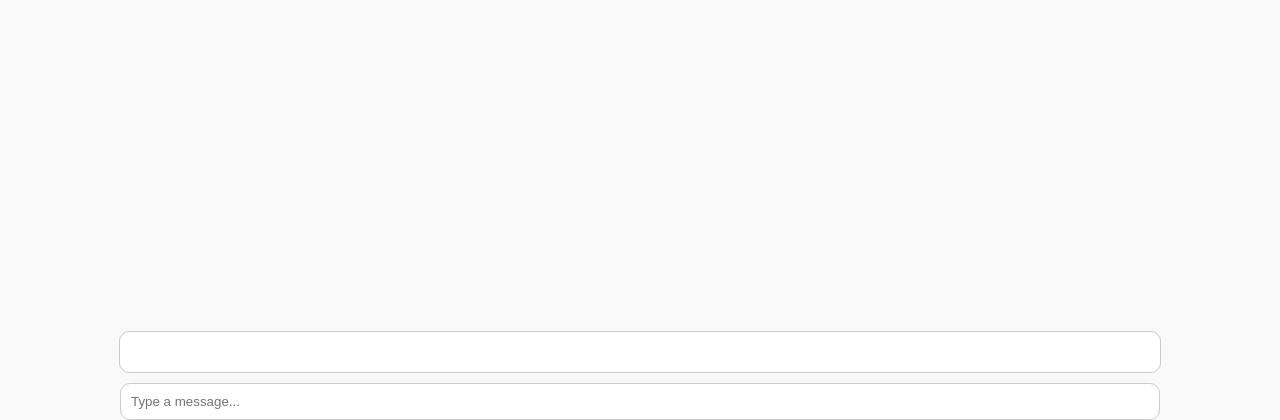
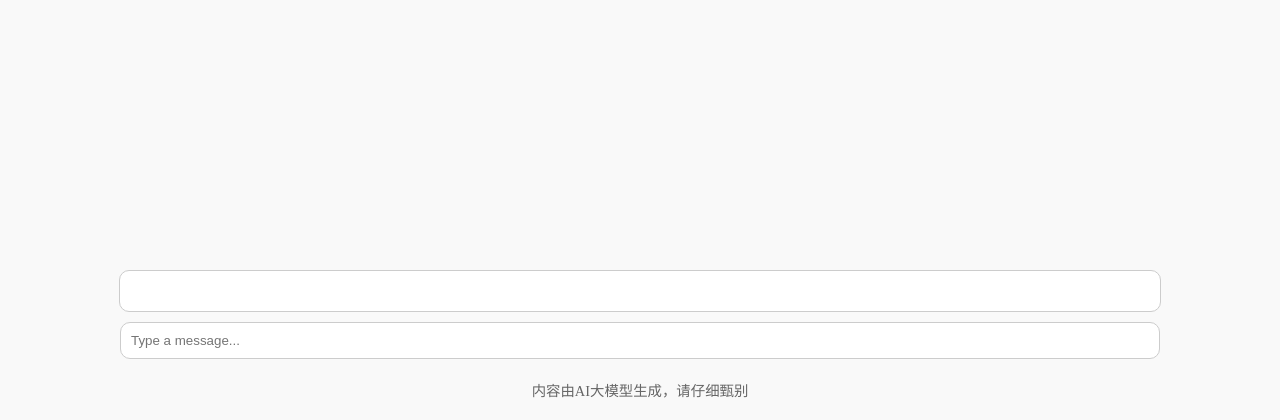
Before and after one commit to ArjenCole/pyOllama, a Flask app: page /chat in a window 1280 px wide. Shown: the part 380-800 px from the top of the page. Run offline with Flask 3, Linux system fonts and the light colour scheme.

Commit message:
尝试把用户和AI对话框调换位置未遂，算了，就这样吧 底部添加一段警告文字，其实只是为了不让聊天框贴着底部

```diff
--- a/static/css/chat.css
+++ b/static/css/chat.css
@@ -61,4 +61,16 @@
             border: 1px solid #ccc;
             border-radius: 10px;
             box-sizing: border-box;
+
         }
+
+        .legal-notice {
+            width: 80%; /* 控制提示信息的宽度 */
+            max-width: 1000px; /* 提示信息的最大宽度 */
+            margin: 10px auto; /* 居中显示并上下留出空间 */
+            padding: 10px; /* 提示信息的内边距 */
+            background-color: #f9f9f9; /* 灰色背景 */
+            text-align: center; /* 文本居中 */
+            color: #666; /* 文字颜色设置为深灰色 */
+            font-size: 0.9em; /* 适当调整文字大小 */
+        }
--- a/templates/chat.html
+++ b/templates/chat.html
@@ -14,6 +14,10 @@
 
 <input type="text" id="userInput" placeholder="Type a message..." />
 
+<div class="legal-notice">
+    内容由AI大模型生成，请仔细甄别
+</div>
+
 <script src="{{ url_for('static', filename='js/chat.js') }}"></script>
 
 </body>
```
